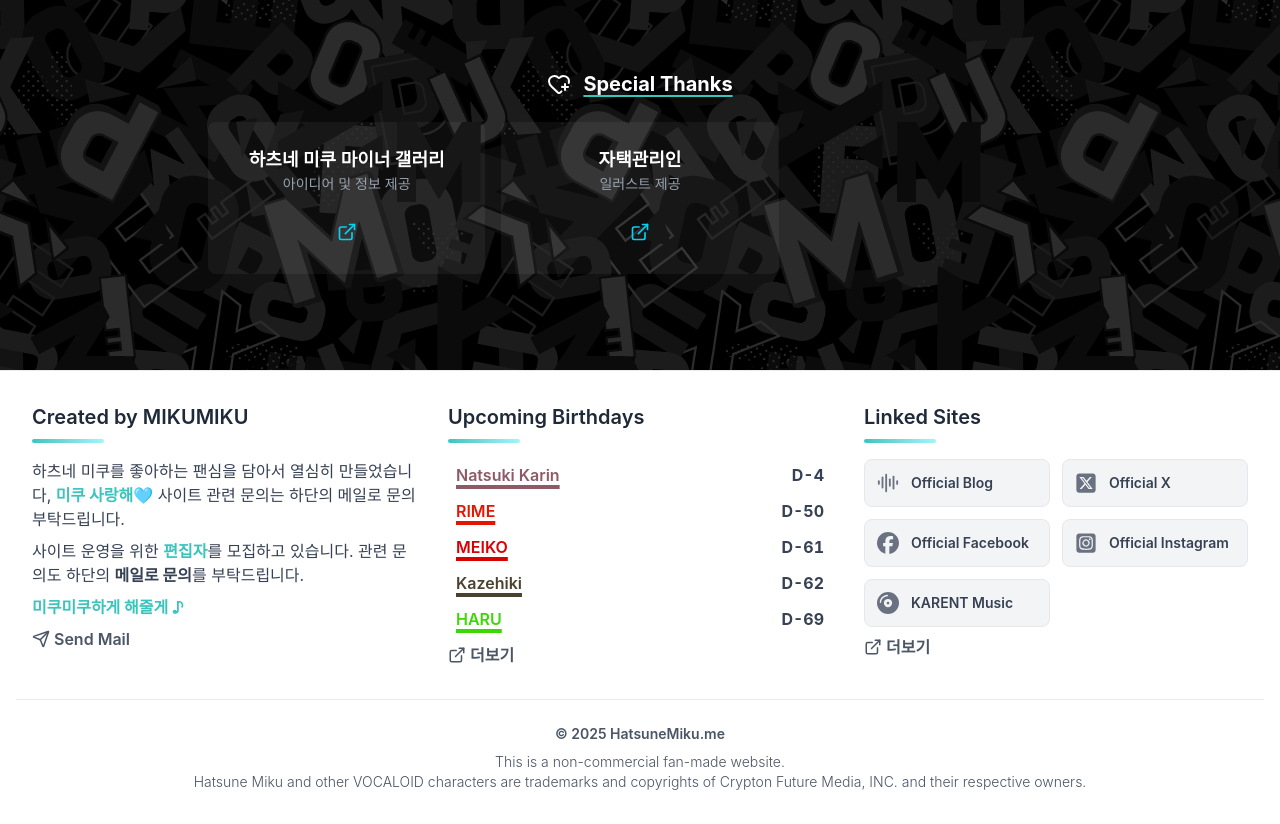
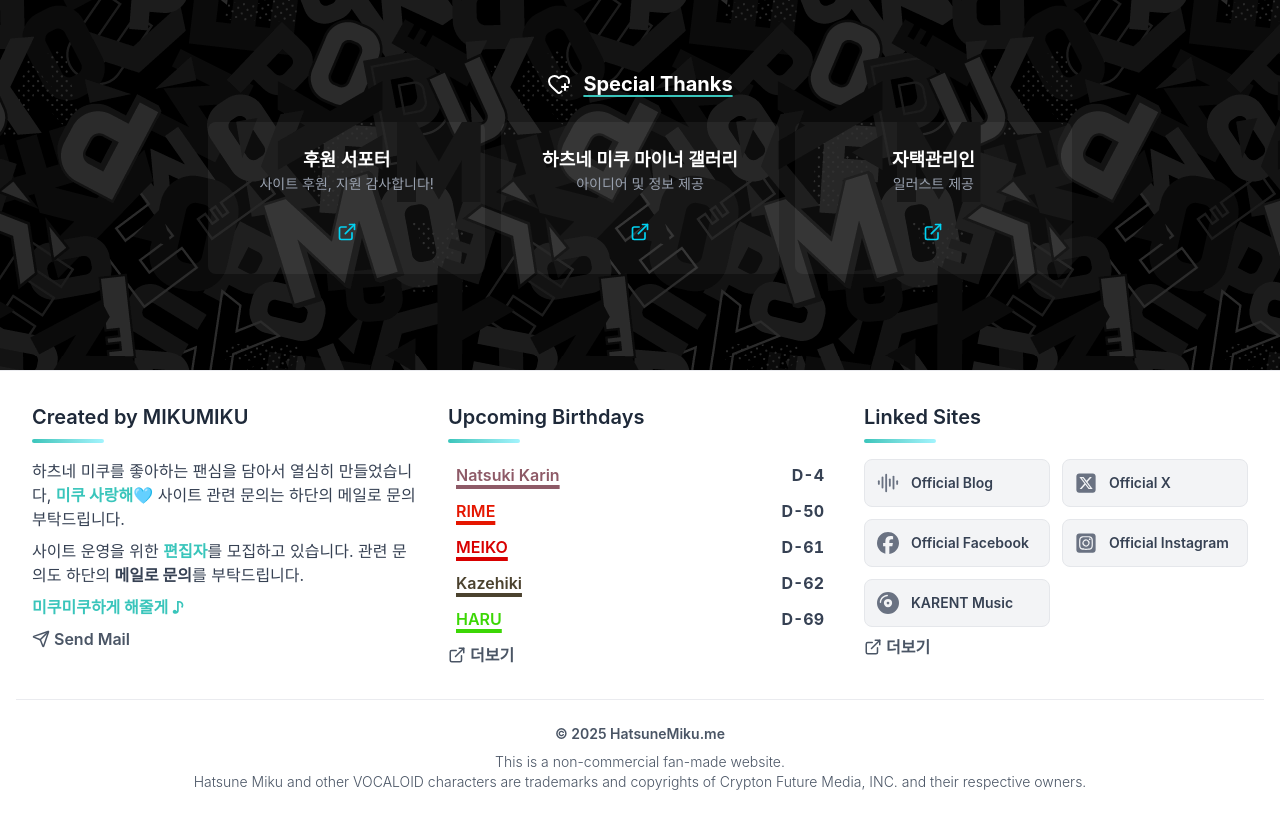
Before and after one commit to laterre39/hatsunemiku-me-service-2025, a Next.js app: page /about in a window 1280 px wide. Shown: the part 1240-2064 px from the top of the page. Built offline with nearby package versions, Linux system fonts and the light colour scheme.

Commit message:
feat: 소개 페이지 수정

```diff
--- a/src/data/specialThanksList.ts
+++ b/src/data/specialThanksList.ts
@@ -1,4 +1,11 @@
 export const specialThanksList = [
+  {
+    name: '후원 서포터',
+    contribution: '사이트 후원, 지원 감사합니다!',
+    links: [
+      {type: 'default', url: 'https://buymeacoffee.com/mikumiku'}
+    ]
+  },
   {
     name: '하츠네 미쿠 마이너 갤러리',
     contribution: '아이디어 및 정보 제공',
@@ -10,7 +17,10 @@ export const specialThanksList = [
     name: '자택관리인',
     contribution: '일러스트 제공',
     links: [
-            {type: 'default', url: 'https://gall.dcinside.com/mgallery/board/view?id=mikuhatsune&no=381515'},
+      {
+        type: 'default',
+        url: 'https://gall.dcinside.com/mgallery/board/view?id=mikuhatsune&no=381515'
+      },
     ]
   },
 ];
```
Lines whose indentation alone changed are shown as unchanged.
